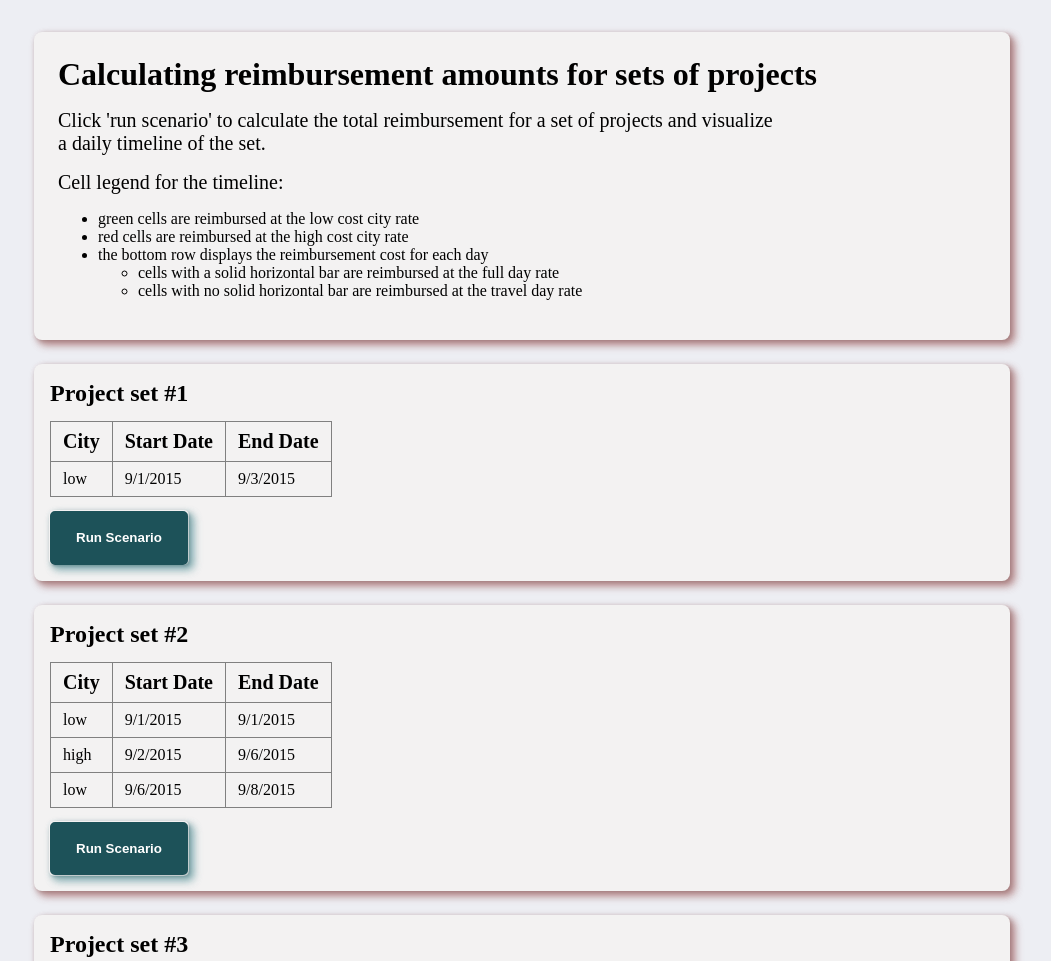
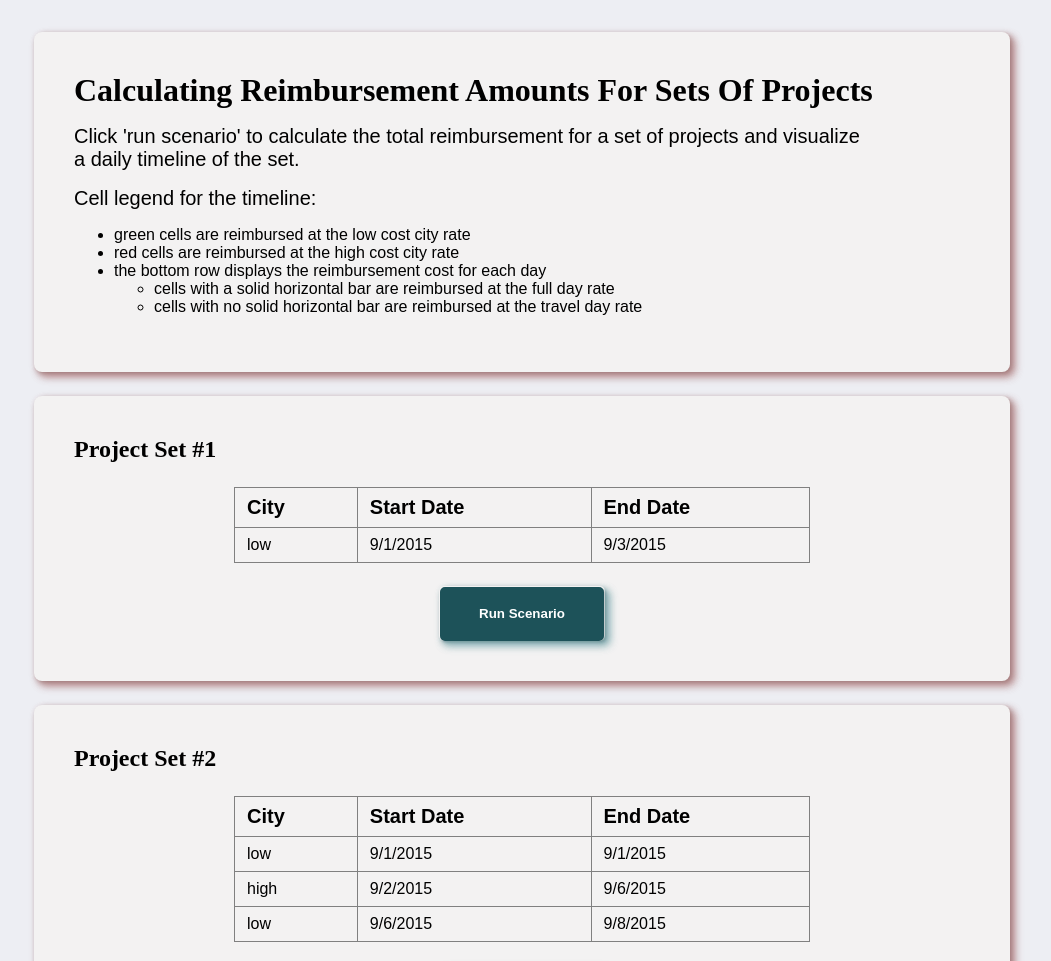
Before and after one commit to neongloom/simplethread-assessment, a website built with Vite: page index.html in a window 1280 px wide. Shown: the top 961 px of the page, without its empty margins (118-1169 px from the left). Built offline with nearby package versions, Linux system fonts and the light colour scheme; a web font is replaced by a local one.

Commit message:
add adobe fonts and additional layout/styles

```diff
--- a/index.html
+++ b/index.html
@@ -4,6 +4,7 @@
   <meta charset="UTF-8">
   <meta http-equiv="X-UA-Compatible" content="IE=edge">
   <meta name="viewport" content="width=device-width, initial-scale=1.0">
+  <link rel="stylesheet" href="https://use.typekit.net/ezw2vgq.css">
   <script type="module" src="/main.js" defer></script>
   <title>Quasar Wei Simple Thread Frontend Asessment</title>
 </head>
--- a/main.js
+++ b/main.js
@@ -111,6 +111,10 @@ const renderData = function() {
     const days = daysets[datasetIndex];
     const projects = datasets[datasetIndex];
     const parentContainer = document.querySelector(`[data-set="${datasetIndex}"]`);
+    const timelineContainer = document.createElement('div');
+    timelineContainer.classList.add('timeline-container');
+    timelineContainer.innerHTML = `<h3 class="heading">Projects Timeline</h3>`;
+
     const timeline = document.createElement('div');
     timeline.classList.add('timeline');
 
@@ -138,6 +142,13 @@ const renderData = function() {
       timeline.appendChild(timelineproject);
     })
 
+    // display total reimbursement
+    const sum = calculateTotalReimbursement(days);
+    const sumContainer = document.createElement('div');
+    sumContainer.classList.add('total-reimbursement')
+    sumContainer.innerHTML = `Total Reimbursement: <span>$${sum}</span>`;
+    parentContainer.appendChild(sumContainer);
+
     // display calculation
     const timelinecalculationTemplate = document.querySelector('.timeline-calculation-template');
     const timelinecalculation = timelinecalculationTemplate.content.firstElementChild.cloneNode(true);
@@ -154,14 +165,8 @@ const renderData = function() {
     }, '<div>daily cost</div>')
     timelinecalculation.innerHTML = timelinecalculationHTML;
     timeline.appendChild(timelinecalculation);
-    parentContainer.appendChild(timeline);
-
-    // display total reimbursement
-    const sum = calculateTotalReimbursement(days);
-    const sumContainer = document.createElement('div');
-    sumContainer.classList.add('total-reimbursement')
-    sumContainer.innerHTML = `Total Reimbursement: <span>$${sum}</span>`;
-    parentContainer.appendChild(sumContainer);
+    timelineContainer.appendChild(timeline);
+    parentContainer.appendChild(timelineContainer);
   }
 
   /**
--- a/style.css
+++ b/style.css
@@ -14,8 +14,13 @@
 }
 html {
   background-color: hsl(223, 20%, 94%);
+  font-family: europa, sans-serif;
 }
 
+.heading {
+  font-family: alda, serif;
+  text-transform: capitalize;
+}
 .heading, p {
   margin: 0;
   max-width: 72ch;
@@ -35,7 +40,7 @@ main {
 }
 
 header {
-  padding: 1.5rem;
+  padding: 2.5rem;
   background-color: hsl(0 5% 95%);
   box-shadow: 1px 1px 2px hsl(0 10% 50% / 0.2),
               2px 2px 4px hsl(0 15% 50% / 0.25),
@@ -52,9 +57,9 @@ header > * + * {
 .dataset {
   display: flex;
   flex-direction: column;
-  align-items: flex-start;
-  gap: .875rem;
-  padding: 1rem;
+  /* align-items: flex-start; */
+  gap: 1.5rem;
+  padding: 2.5rem;
   background-color: hsl(0 5% 95%);
   box-shadow: 1px 1px 2px hsl(0 10% 50% / 0.2),
               2px 2px 4px hsl(0 15% 50% / 0.25),
@@ -67,8 +72,10 @@ header > * + * {
 .dataset table {
   border-spacing: 1rem;
   border-collapse: collapse;
-  /* border: 1px solid grey; */
   border-radius: var(--border-radius-s0);
+  width: 100%;
+  max-width: 36em;
+  margin-inline: auto;
 }
 .dataset thead {
   font-weight: 600;
@@ -77,6 +84,10 @@ header > * + * {
 .dataset td {
   padding: 0.5rem 0.75rem;
   border: 1px solid grey;
+}
+
+.timeline-container {
+  padding: 1rem 1.5rem;
 }
 
 .timeline {
@@ -149,7 +160,7 @@ header > * + * {
 }
 
 button {
-  padding: 1em 1.5em;
+  padding: 1em 2.5em;
   font-weight: 600;
   background-color: hsl(187, 51%, 23%);
   color: #fff;
@@ -160,6 +171,7 @@ button {
   transition: box-shadow 200ms ease-out;
   position: relative;
   border: .5em solid hsl(187, 51%, 23%);
+  margin-inline: auto;
 
 }
 button:hover,
@@ -187,6 +199,7 @@ button:active::before {
 
 .total-reimbursement {
   font-size: 22px;
+  margin-inline: auto;
 }
 .total-reimbursement span {
   font-weight: 600;
```
